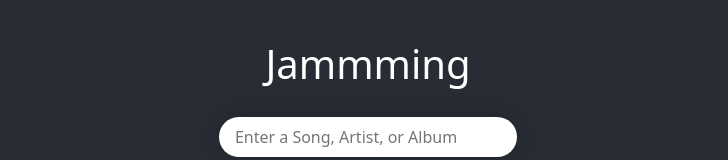
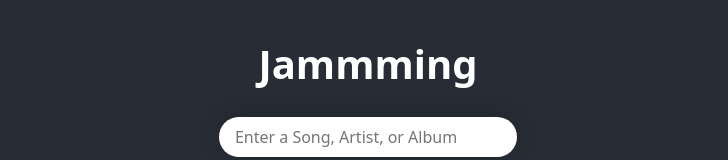
Before and after one commit to wadallace/JammingProjectSpotifyAPI, a React (Create React App) app: page / in a window 1280 px wide. Shown: the top 160 px of the page, without its empty margins (272-1000 px from the left). Built offline with nearby package versions, Linux system fonts and the light colour scheme; no server answers; the HTML template or start-up script is replaced by a standard one.

Commit message:
minor tweaks

```diff
--- a/src/App.js
+++ b/src/App.js
@@ -76,7 +76,7 @@ export default function App() {
     <div className='App'>
       <header className='App-header'>
         <div>
-          <h1>Jammming</h1>
+          <h1 className='fw-bold' >Jammming</h1>
           <form onSubmit={onSearchSubmit}>
             <input
               className='SearchBar'
@@ -84,6 +84,7 @@ export default function App() {
               placeholder='Enter a Song, Artist, or Album'
               onChange={onSearchInputChange}
               value={searchInput}
+              id='searchbarinput'
             />
             <button className='SearchButton'>SEARCH</button>
           </form>
--- a/src/Authenticate.js
+++ b/src/Authenticate.js
@@ -4,6 +4,8 @@ export default function Authenticate() {
   const CLIENT_ID = process.env.REACT_APP_CLIENT_ID
   const CLIENT_SECRET = process.env.REACT_APP_CLIENT_SECRET
   const [token, setToken] = useState('')
+
+
 
   useEffect(() => {
     const authParams = {
```
